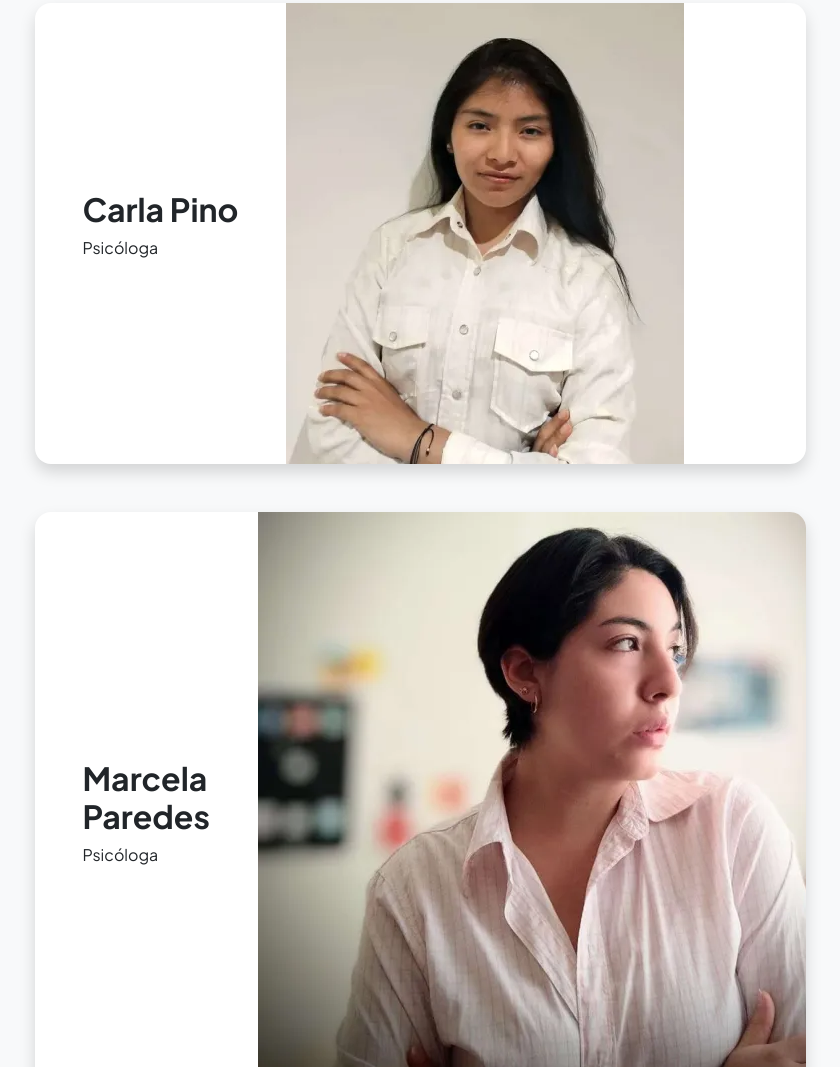
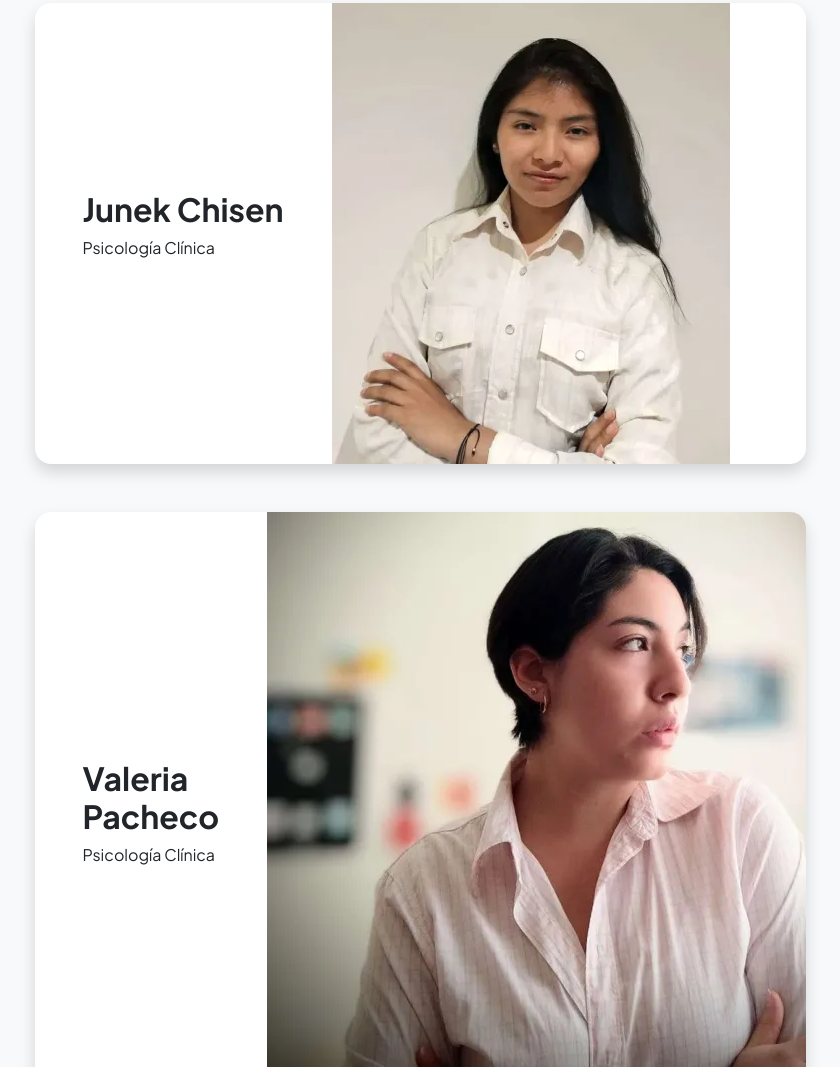
Before and after one commit to mindwellsolutionss/mindwellsolutionss, a plain HTML site: page nuestro_equipo.html in a window 1280 px wide. Shown: the part 991-2058 px from the top of the page, without its empty margins (220-1060 px from the left). Drawn offline with nearby package versions, Linux system fonts and the light colour scheme.

Commit message:
Update nuestro_equipo.html

```diff
--- a/nuestro_equipo.html
+++ b/nuestro_equipo.html
@@ -79,8 +79,8 @@
                             <div class="card-body p-0">
                                 <div class="d-flex align-items-center">
                                     <div class="p-5">
-                                        <h2 class="fw-bolder">Carla Pino</h2>
-                                        <p>Psicóloga</p>
+                                        <h2 class="fw-bolder">Junek Chisen</h2>
+                                        <p>Psicología Clínica</p>
                                     </div>
                                     <img class="img-fluid" src="assets/psicologo3.webp" alt="..." />
                                 </div>
@@ -91,8 +91,8 @@
                             <div class="card-body p-0">
                                 <div class="d-flex align-items-center">
                                     <div class="p-5">
-                                        <h2 class="fw-bolder">Marcela Paredes</h2>
-                                        <p>Psicóloga</p>
+                                        <h2 class="fw-bolder">Valeria Pacheco</h2>
+                                        <p>Psicología Clínica</p>
                                     </div>
                                     <img class="img-fluid" src="assets/psicologo4.webp" alt="..." />
                                 </div>
```
